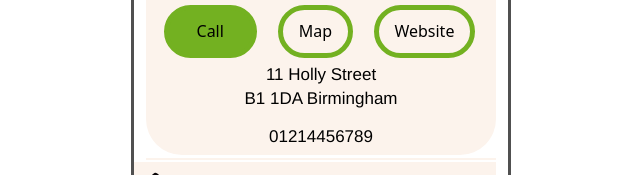
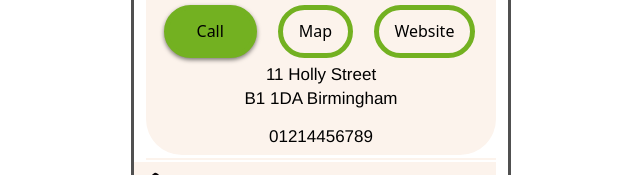
Before and after one commit to MrStxn001/beautyhubproject1, a plain HTML site: page index.html in a window 1280 px wide. Shown: the part 624-799 px from the top of the page, 319-959 px from the left. Drawn offline with nearby package versions, Linux system fonts and the light colour scheme; a small style sheet from the web is missing.

Commit message:
version update

```diff
--- a/css/style.css
+++ b/css/style.css
@@ -94,6 +94,7 @@ h2{
     border-color: #73B121;
     background-color: #73B121;
     border-width: 5px;
+    box-shadow: 0 2px 4px rgba(0, 0, 0, 0.50);
   }
 
   .buttons button.map {
```
